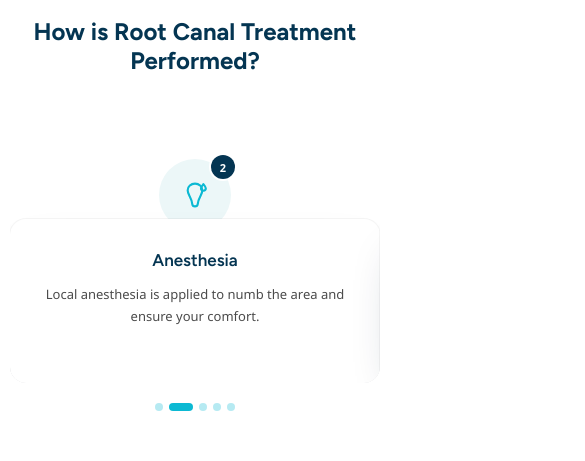
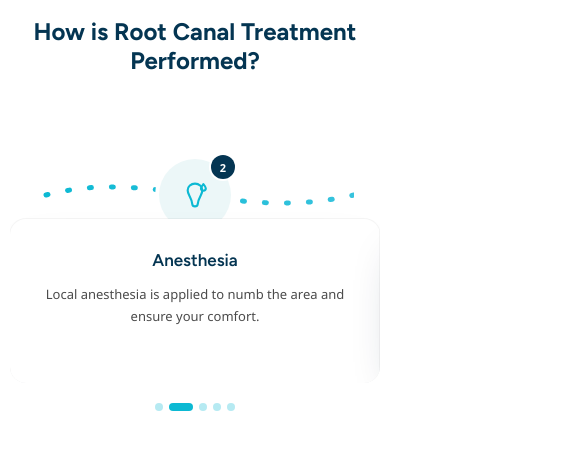
Before and after one commit to Sk-buddy/Ranco-Dental, a Next.js app: page /rct-dentist-noida/ in a window 390 px wide. Shown: the part 1860-2321 px from the top of the page, 585 px wide, since content can reach past the window. Built offline with nearby package versions, Linux system fonts and the light colour scheme.

Commit message:
Bring back the flowing connector line on mobile, as a progress track that fills with the carousel

```diff
--- a/src/components/ProcedureTimeline.tsx
+++ b/src/components/ProcedureTimeline.tsx
@@ -55,7 +55,54 @@ export default function ProcedureTimeline({ steps }: { steps: Step[] }) {
   return (
     <div ref={wrapRef} className="relative mt-12 lg:mt-20">
       {/* Mobile: swipeable dot-nav carousel, one step per slide */}
-      <div className="lg:hidden">
+      <div className="relative lg:hidden">
+        {/* progress line — fills as you move through the steps, elastic-band style */}
+        <svg
+          aria-hidden
+          viewBox="0 0 400 32"
+          preserveAspectRatio="none"
+          className="pointer-events-none absolute inset-x-6 top-10 h-16"
+        >
+          <defs>
+            <linearGradient id={`flow-mc-${rawId}`} x1="0" y1="0" x2="1" y2="0">
+              <stop offset="0%" stopColor="var(--color-teal)" />
+              <stop offset="100%" stopColor="var(--color-sky)" />
+            </linearGradient>
+            <clipPath id={`clip-mc-${rawId}`}>
+              <rect
+                x="0"
+                y="0"
+                width={visible ? ((index + 1) / steps.length) * 400 : 0}
+                height="32"
+                style={{ transition: "width 0.6s cubic-bezier(0.34, 1.56, 0.64, 1)" }}
+              />
+            </clipPath>
+            <marker
+              id={`arrow-mc-${rawId}`}
+              viewBox="0 0 14 14"
+              markerUnits="userSpaceOnUse"
+              markerWidth="14"
+              markerHeight="14"
+              refX="12"
+              refY="7"
+              orient="auto"
+            >
+              <path d="M1,1 L13,7 L1,13 Z" fill="var(--color-sky)" />
+            </marker>
+          </defs>
+          <g clipPath={`url(#clip-mc-${rawId})`}>
+            <path
+              d="M6,16 C60,2 100,30 160,16 C220,2 260,30 320,16 C350,10 370,16 390,16"
+              fill="none"
+              stroke={`url(#flow-mc-${rawId})`}
+              strokeWidth="2.5"
+              strokeDasharray="1 10"
+              strokeLinecap="round"
+              markerEnd={`url(#arrow-mc-${rawId})`}
+            />
+          </g>
+        </svg>
+
         <div className="overflow-hidden rounded-2xl">
           <div
             className="flex transition-transform duration-700 ease-[cubic-bezier(0.65,0,0.35,1)]"
```
